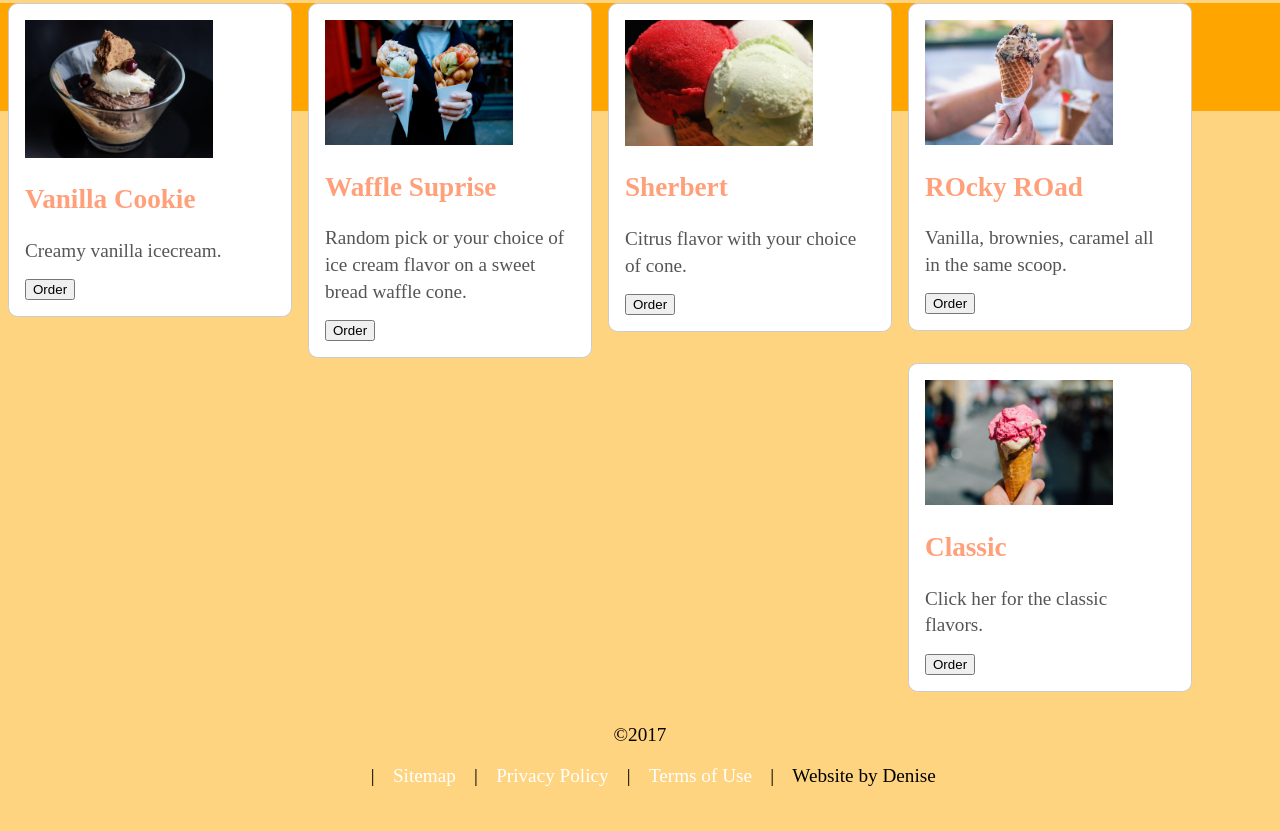
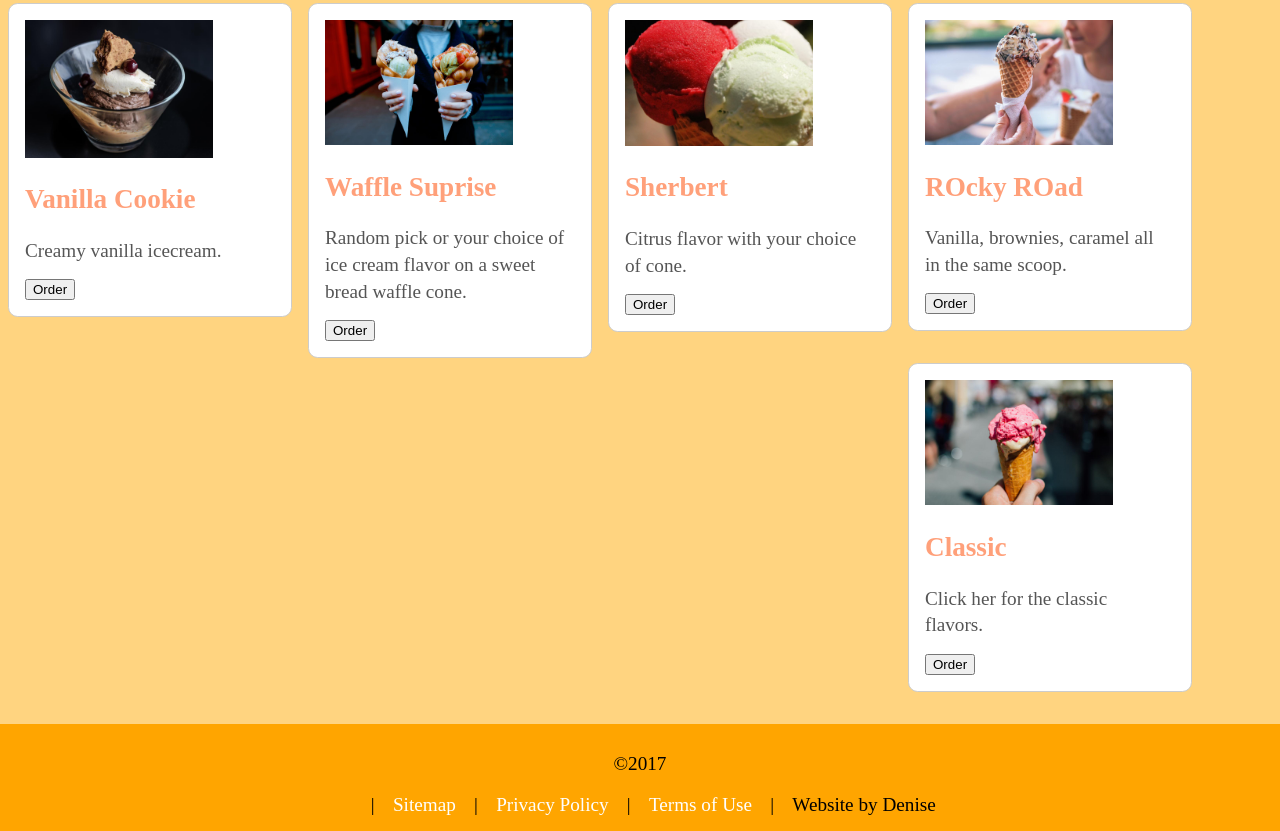
Before and after one commit to denisereb/Store, a plain HTML site: page index.html in a window 1280 px wide. Shown: the part 857-1688 px from the top of the page. Before the commit the page ends 1644 px from the top, so only its background shows below. Drawn offline with Linux system fonts and the light colour scheme.

Commit message:
Add files via upload

```diff
--- a/index.html
+++ b/index.html
@@ -87,16 +87,20 @@
 			</div>
 		</div>
 	</section>
+	<div class="clear"></div>
 
 	<footer>
+	<div>
+
 		<!--Legal items, navigational items-->
-		<span>&copy;2017</span>
+		<div>&copy;2017</div>
 		<ul id="menuFooter">
 			<li><a href="#">Sitemap</a></li>
 			<li><a href="#">Privacy Policy</a></li>
 			<li><a href="#">Terms of Use</a></li>
 			<li>Website by Denise</li>
 		</ul>
+		</div>
 	</footer>
 
 </body>
```
